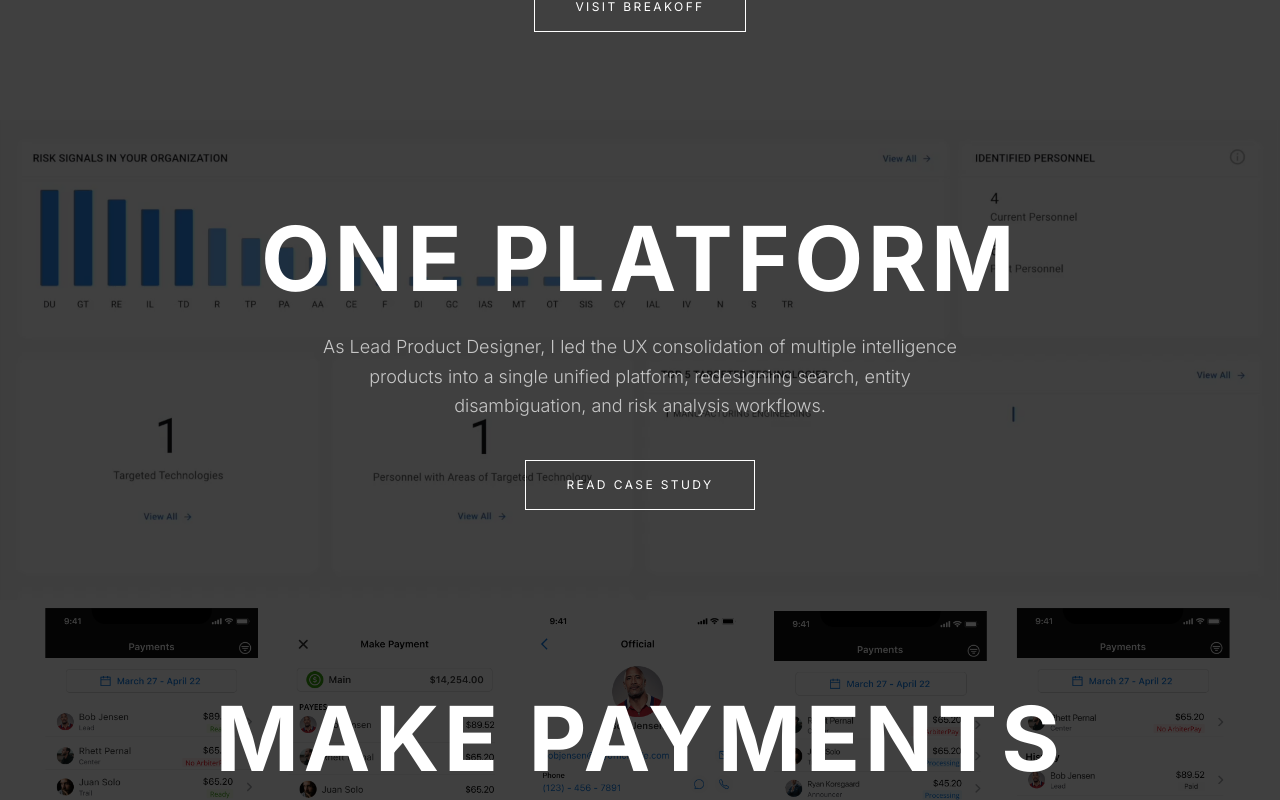
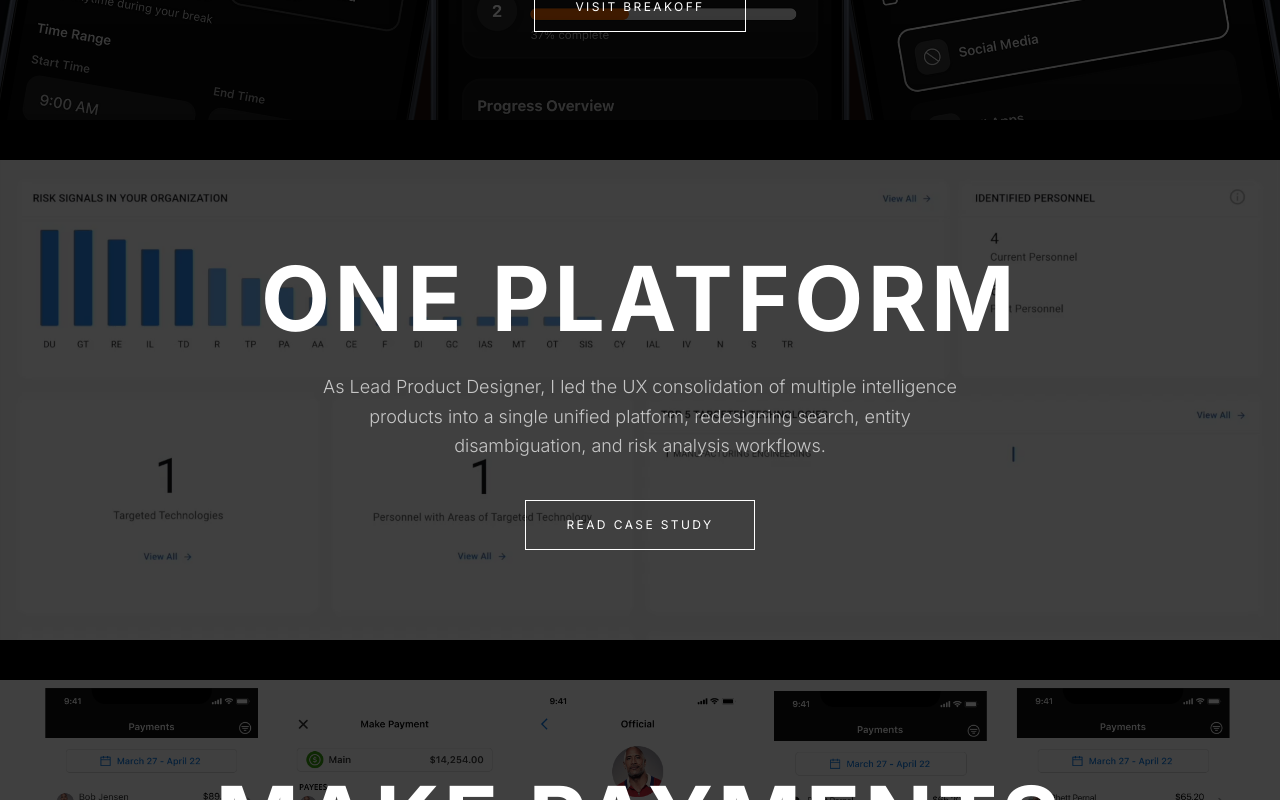
Before and after one commit to davismichael/portfolio, a Next.js app: page / in a window 1280 px wide. Shown: the part 1640-2440 px from the top of the page. Built offline with nearby package versions, Linux system fonts and the light colour scheme.

Commit message:
Replace dashboard image with everything-is-fine GIF, update caption

```diff
--- a/src/app/case-study/one-platform/page.tsx
+++ b/src/app/case-study/one-platform/page.tsx
@@ -121,9 +121,9 @@ export default function OnePlatformPage() {
           content: "",
           images: [
             {
-              src: "/images/one-platform/02-dashboard.png",
+              src: "/images/case-studies/one-platform/everything-fine.gif",
               alt: "Unified platform dashboard",
-              caption: "Cross-product dashboard with unified risk overview",
+              caption: "EVERYTHING IS FINE",
             },
             {
               src: "/images/one-platform/03-iteration.png",
--- a/src/components/sections/CaseStudiesSection.tsx
+++ b/src/components/sections/CaseStudiesSection.tsx
@@ -42,12 +42,16 @@ const CASE_STUDIES = [
 
 export default function CaseStudiesSection() {
   return (
-    <section id="casestudies">
-      {CASE_STUDIES.map((study) => (
+    <section id="casestudies" className="bg-black">
+      {CASE_STUDIES.map((study, index) => (
         <div
           key={study.title}
           className="relative flex flex-col items-center justify-center text-center px-6 md:px-12 overflow-hidden"
-          style={{ minHeight: "60vh", padding: "80px 24px" }}
+          style={{
+            minHeight: "60vh",
+            padding: "80px 24px",
+            marginTop: index === 0 ? 0 : "40px",
+          }}
         >
           {/* Background image */}
           <div
```
Also changed, not shown: .claude/launch.json, public/images/case-studies/breakoff.png, public/images/case-studies/one-platform/everything-fine.gif (added).
